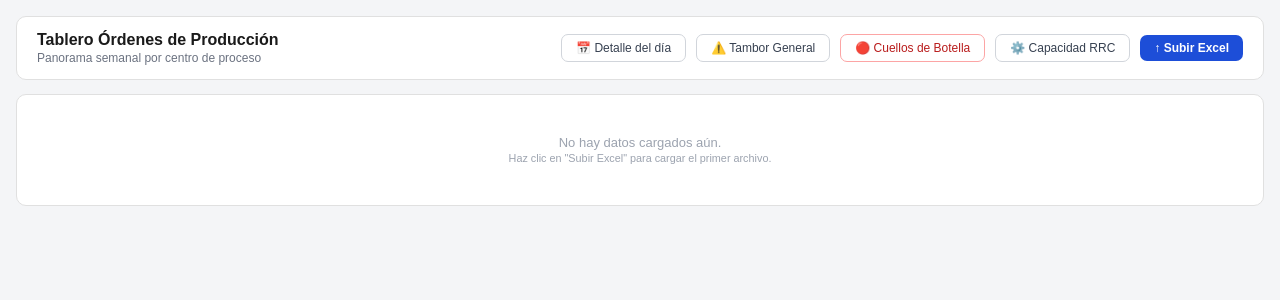
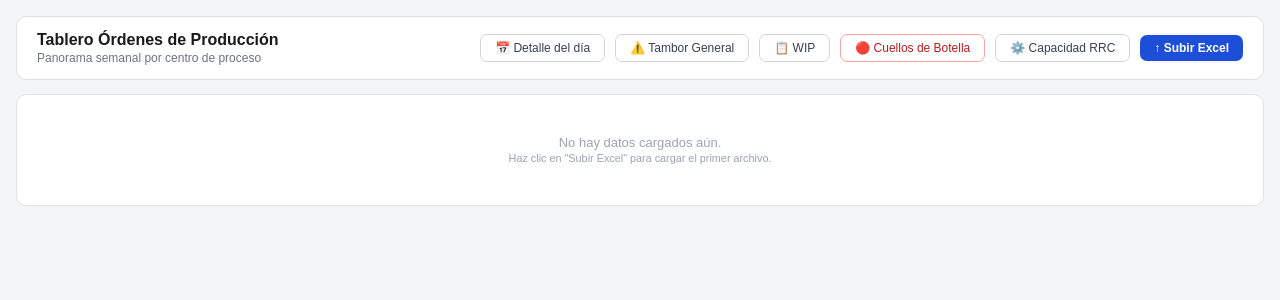
Before and after one commit to CoditeqViviana/tablero-op, a Flask app: page / in a window 1280 px wide. Shown: the top 300 px of the page. Run offline with Flask 3, Linux system fonts and the light colour scheme.

Commit message:
Update index.html

```diff
--- a/templates/index.html
+++ b/templates/index.html
@@ -104,6 +104,7 @@ tr:hover:not(.total-row) td{background:#fafafa}
     {% if data %}<div class="updated">Actualizado: <strong>{{ data.updated_at }}</strong></div>{% endif %}
     <a href="/dia" style="font-size:12px;padding:6px 14px;border:1px solid #d1d5db;border-radius:7px;background:#fff;color:#374151;text-decoration:none">📅 Detalle del día</a>
     <a href="/tambor" style="font-size:12px;padding:6px 14px;border:1px solid #d1d5db;border-radius:7px;background:#fff;color:#374151;text-decoration:none">⚠️ Tambor General</a>
+    <a href="/wip" style="font-size:12px;padding:6px 14px;border:1px solid #d1d5db;border-radius:7px;background:#fff;color:#374151;text-decoration:none">📋 WIP</a>
     <a href="/cuellos" style="font-size:12px;padding:6px 14px;border:1px solid #fca5a5;border-radius:7px;background:#fff;color:#b91c1c;text-decoration:none">🔴 Cuellos de Botella</a>
     <a href="/capacidad" style="font-size:12px;padding:6px 14px;border:1px solid #d1d5db;border-radius:7px;background:#fff;color:#374151;text-decoration:none">⚙️ Capacidad RRC</a>
     <button class="upload-btn" onclick="openModal()">&#8593; Subir Excel</button>
```
